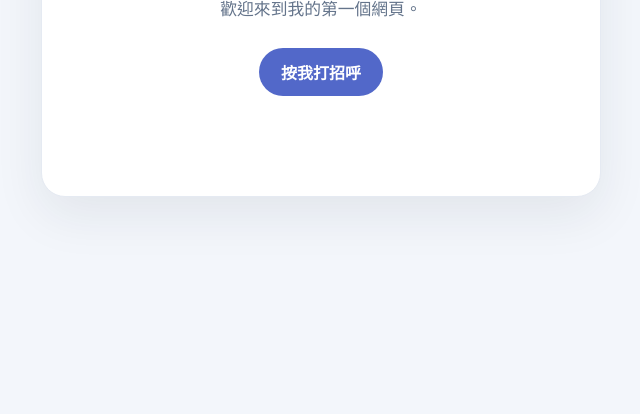
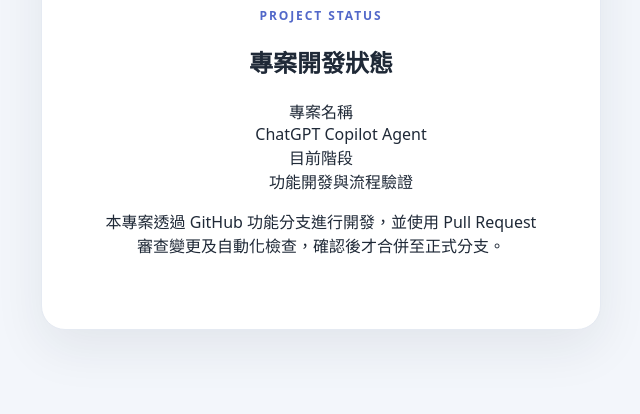
Before and after one commit to aiagenter2026/chatgpt-copilot-agent, a plain HTML site: page index.html in a window 1280 px wide. Shown: the part 386-800 px from the top of the page, without its empty margins (319-959 px from the left). Drawn offline with Linux system fonts and the light colour scheme.

Commit message:
Add project status section to homepage

```diff
--- a/index.html
+++ b/index.html
@@ -3,8 +3,8 @@
 <head>
   <meta charset="utf-8">
   <meta name="viewport" content="width=device-width, initial-scale=1">
-  <meta name="description" content="一個簡單的 Hello World 網頁">
-  <title>Hello World</title>
+  <meta name="description" content="ChatGPT Copilot Agent 網站與開發進度">
+  <title>ChatGPT Copilot Agent</title>
   <link rel="stylesheet" href="style.css">
   <script src="script.js" defer></script>
 </head>
@@ -15,6 +15,27 @@
     <p class="message">歡迎來到我的第一個網頁。</p>
     <button id="hello-button" type="button">按我打招呼</button>
     <p id="greeting" class="greeting" aria-live="polite"></p>
+
+    <section class="project-status" aria-labelledby="project-status-title">
+      <p class="eyebrow">PROJECT STATUS</p>
+      <h2 id="project-status-title">專案開發狀態</h2>
+
+      <dl class="status-list">
+        <div class="status-item">
+          <dt>專案名稱</dt>
+          <dd>ChatGPT Copilot Agent</dd>
+        </div>
+        <div class="status-item">
+          <dt>目前階段</dt>
+          <dd><span class="status-badge">功能開發與流程驗證</span></dd>
+        </div>
+      </dl>
+
+      <p class="status-description">
+        本專案透過 GitHub 功能分支進行開發，並使用 Pull Request
+        審查變更及自動化檢查，確認後才合併至正式分支。
+      </p>
+    </section>
   </main>
 </body>
 </html>
```
